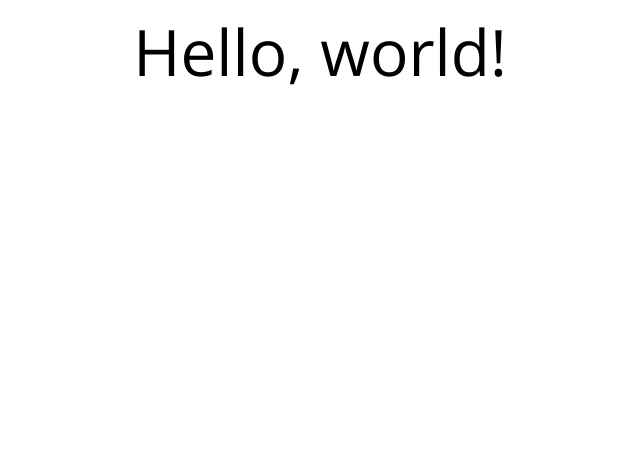
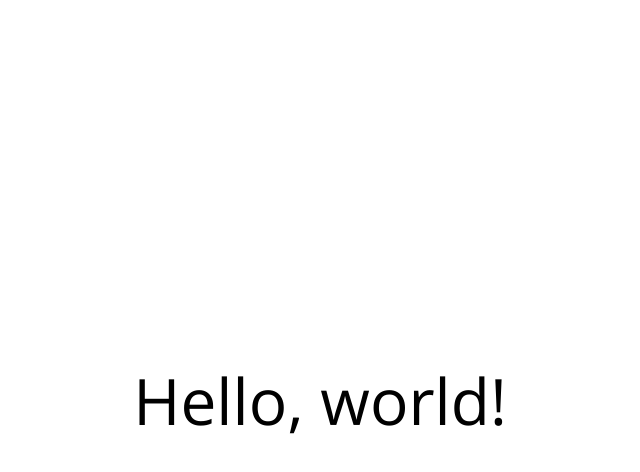
Before and after one commit to YukkuriStudy/ykst.jp, a plain HTML site: page index.html in a window 1280 px wide. Shown: the whole page, without its empty margins (320-960 px from the left). Drawn offline with nearby package versions, Linux system fonts and the light colour scheme.

Commit message:
Update index.html

```diff
--- a/index.html
+++ b/index.html
@@ -17,8 +17,8 @@
 		</title>
 	</head>
 
-	<body>
-		<div style="display: flex; align-items: center; justify-content: center">
+	<body style="width: 100vw; height: 100vh; padding: 0; margin: 0;">
+		<div style="width: 100vw; height: 100vh; display: flex; align-items: center; justify-content: center">
 			<div style="font-size: 64px; font-family: 'Open Sans'">
 				Hello, world!
 			</div>
```
